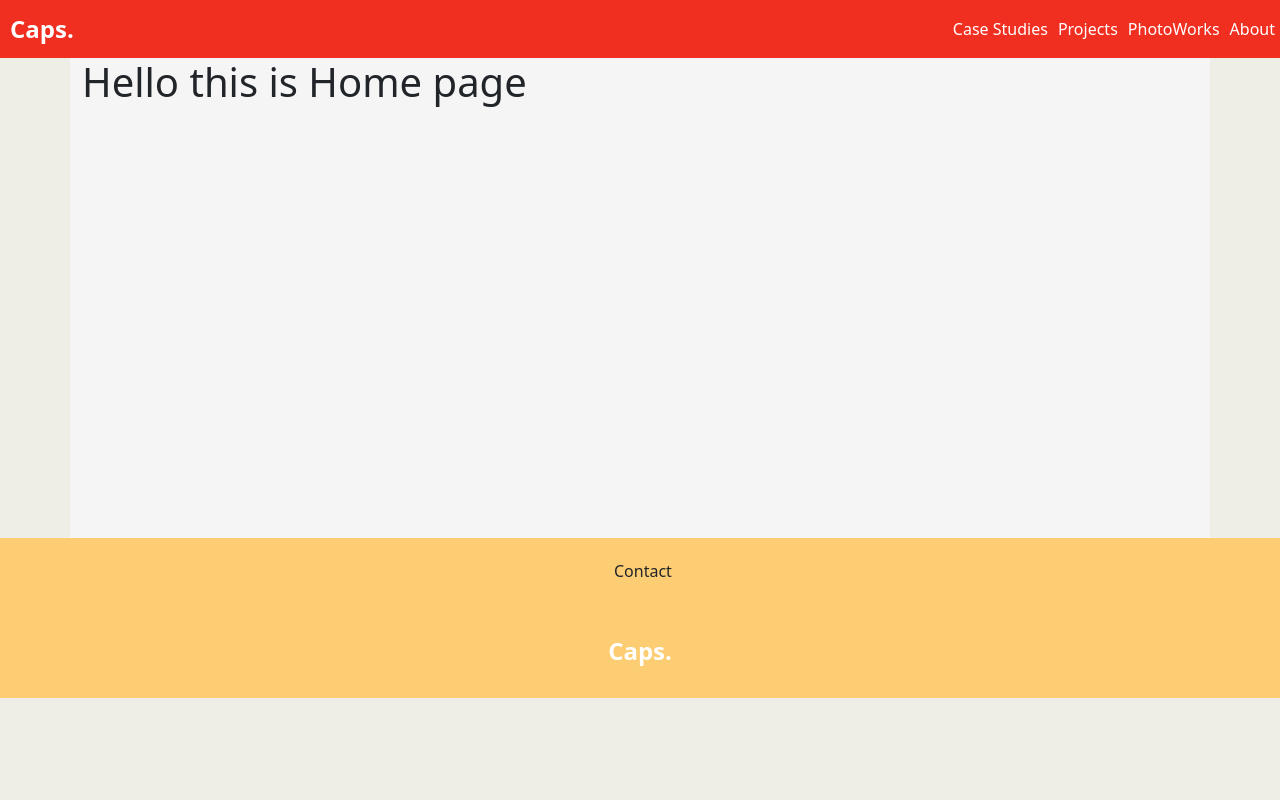
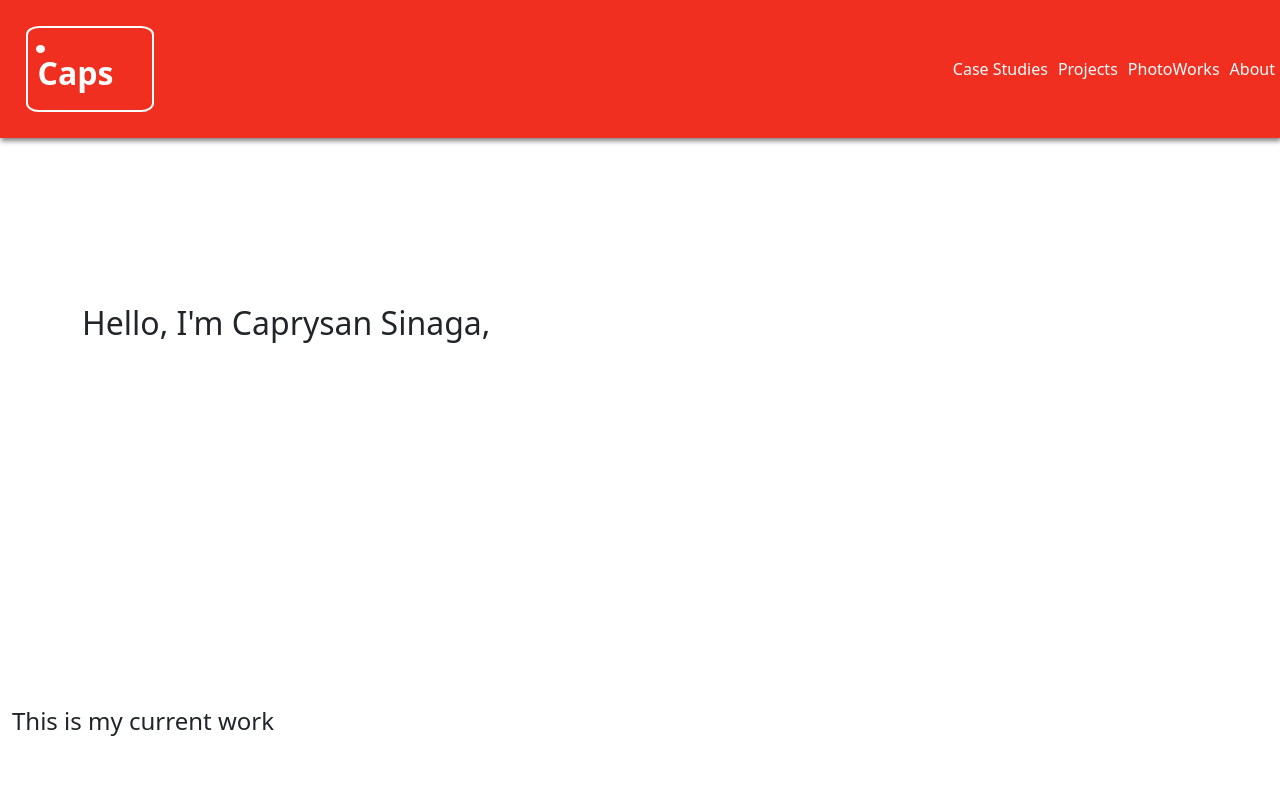
Before and after one commit to Caprysan/web, a React (Create React App) app in the folder personal-web/: page / in a window 1280 px wide. Shown: the top 800 px of the page. Built offline with nearby package versions, Linux system fonts and the light colour scheme.

Commit message:
styling logo header

```diff
--- a/personal-web/src/App.css
+++ b/personal-web/src/App.css
@@ -4,12 +4,33 @@
   display: flex;
   align-items: center;
   justify-content: space-between;
+  margin-bottom: 3%;
+  box-shadow: 1px 3px 5px gray;
 }
-.logo h4{
+
+.logo{
+  border: solid white 2px;
+  border-radius: 10%;
+  margin: 2%;
+  padding-right: 3%;
+}
+.dot{
+  background: white;
+  border: solid 4px white;
+  margin-top: 20%;
+  margin-left: 10%;
+  border-radius: 100%;
+  height: 10%;
+  width: 10%;
+}
+.logo a {
+  text-decoration: none;
+}
+.logo h2{
   font-weight: 700;
   color: white;
   margin-left: 10px;
-  margin-top: 20%;
+  margin-top: 2%;
   margin-bottom: 20%;
 }
 
@@ -37,12 +58,13 @@
 
 .mainContainer{
   height: 100vh;
-  background: rgb(238, 238, 230);
   margin: 0;
 }
-
+.homeContainer{
+  height: 100%;
+  padding-top: 10%;
+}
 .hero{
-  background: whitesmoke;
   height: 60%;
   width: 100%;
 }
@@ -52,7 +74,7 @@
   justify-content: center;
   flex-direction: column;
   align-items: center;
-  background: rgb(253, 205, 115);
+  background: rgb(33, 105, 240);
   height: 20%;
 }
 .menuBottom{
--- /dev/null
+++ b/personal-web/src/components/content.js
@@ -0,0 +1,7 @@
+import React from "react";
+
+export function Contens () {
+ return (
+  <div> <h4>This is my current work</h4></div>
+ )
+};
--- a/personal-web/src/components/header.js
+++ b/personal-web/src/components/header.js
@@ -1,5 +1,5 @@
-import React from "react";
-import { NavLink} from "react-router-dom";
+import React, { useEffect } from "react";
+import { NavLink, Link} from "react-router-dom";
 
 export function Header () {
   let activeClassName = "nowActive";
@@ -7,7 +7,11 @@ export function Header () {
 
   return (
     <div className="header-container">
-      <div className="logo"><h4><span>Caps.</span></h4></div>
+      <div className="logo">
+      <Link to="/">
+        <div className="dot"></div><h2>Caps</h2>
+      </Link>
+      </div>
         <div className="navlinks">
           <div><NavLink to="/casestudies" className={({ isActive }) =>
               isActive ? activeClassName : "inactive"
--- a/personal-web/src/pages/home.js
+++ b/personal-web/src/pages/home.js
@@ -1,11 +1,16 @@
 import React from "react";
+import { Contens } from "../components/content";
 
 function Home () {
   return (
-
+    <div className="homeContainer container-fluid">
       <div className="hero container">
-        <h1>Hello this is Home page</h1>
+        <h2>Hello, I'm Caprysan Sinaga, </h2>
       </div>
+      <div>
+        <Contens/>
+      </div>
+    </div>
 
   )
 };
```
